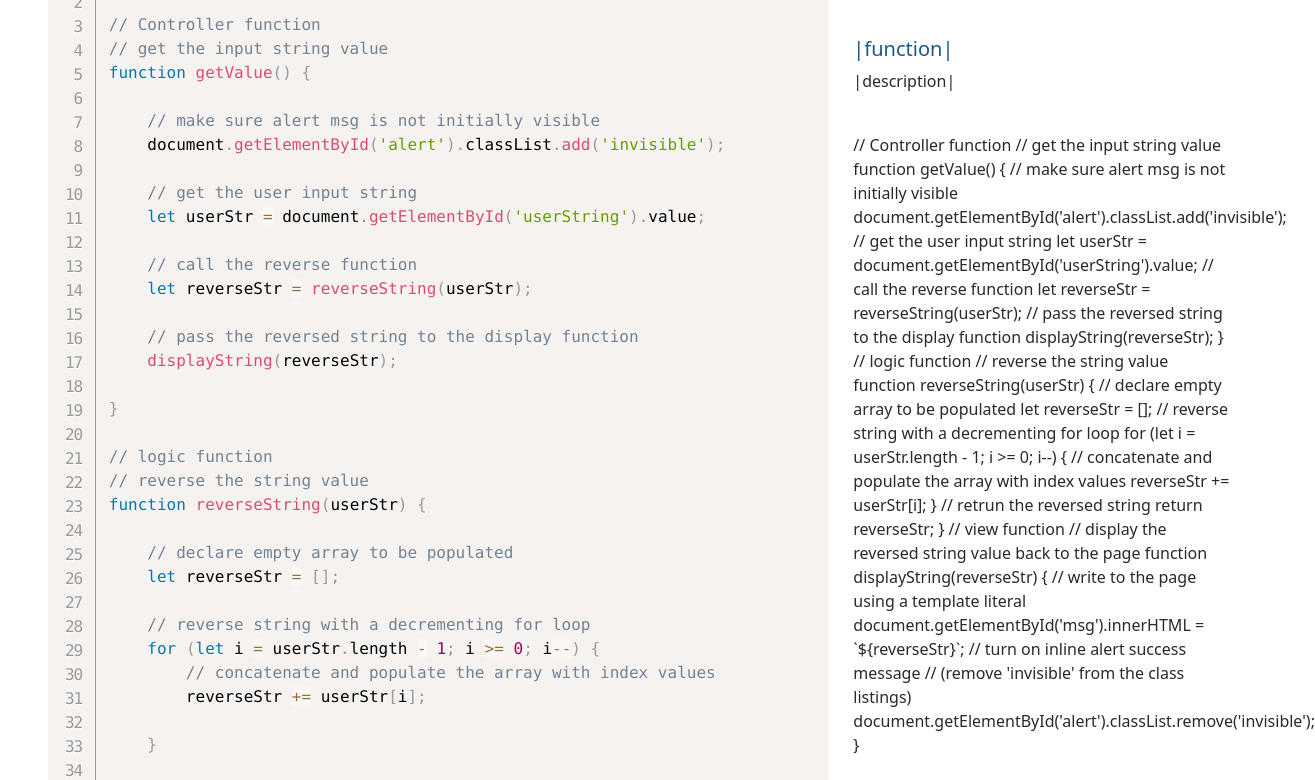
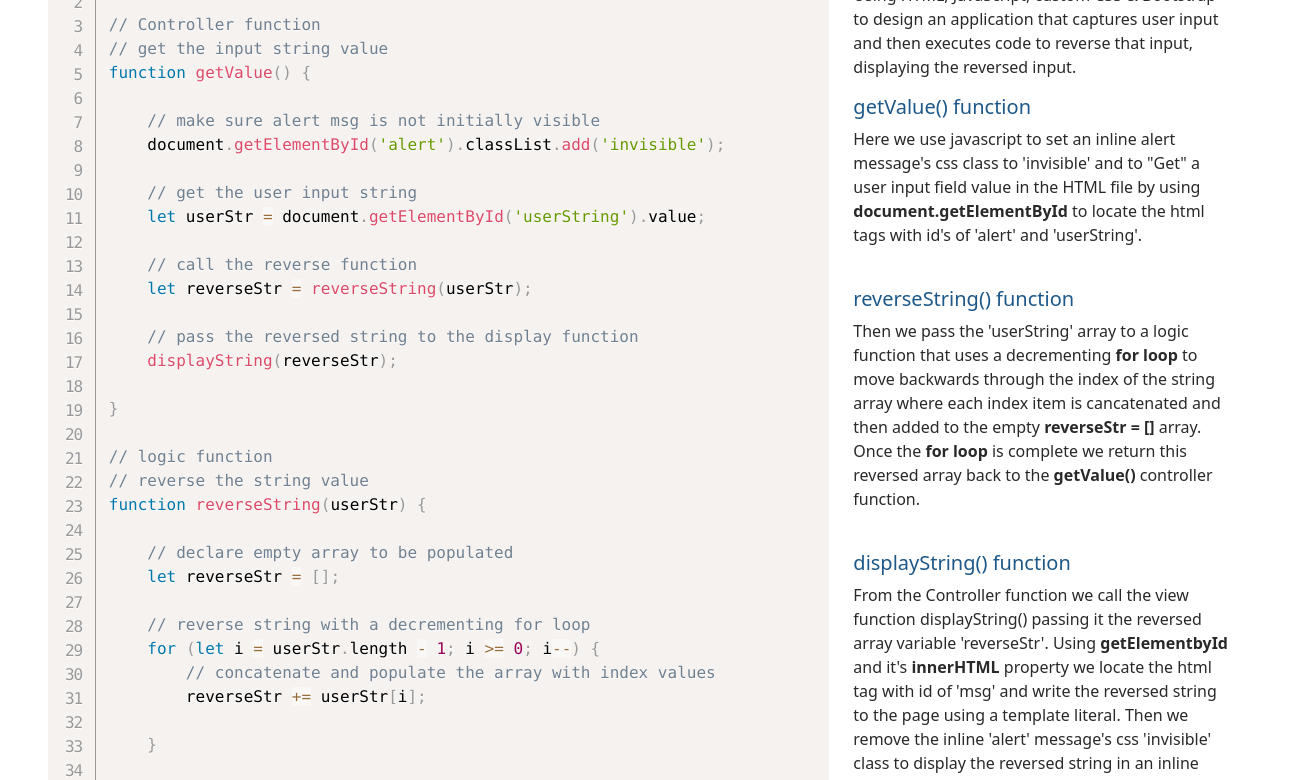
Before and after one commit to Hamberfim/jsReverse, a plain HTML site: page code.html in a window 1280 px wide. Shown: the part 178-958 px from the top of the page, 1315 px wide, since content can reach past the window. Drawn offline with nearby package versions, Linux system fonts and the light colour scheme.

Commit message:
finished code description

```diff
--- a/code.html
+++ b/code.html
@@ -41,7 +41,8 @@
                         <a class="nav-link active" aria-current="page" href="code.html">The Code</a>
                     </li>
                     <li class="nav-item">
-                        <a class="nav-link" target="_blank" href="https://github.com/Hamberfim/jsReverse">Project Git Repo</a>
+                        <a class="nav-link" target="_blank" href="https://github.com/Hamberfim/jsReverse">Project Git
+                            Repo</a>
                     </li>
                 </ul>
             </div>
@@ -113,61 +114,32 @@
                 </div>
                 <div class="col-md-4">
                     <!-- Code Description -->
-                    <h5>|function|</h5>
-                    <p>|description|</p>
+                    <h3 class="fw-bold">JS Reverse</h3>
+                    <p>Using HTML, JavaScript, custom CSS & Bootstrap to design an application that captures user input
+                        and then executes code to reverse that input, displaying the reversed input.</p>
+                    <h5>getValue() function </h5>
+                    <p>Here we use javascript to set an inline alert message's css class to 'invisible' and to "Get" a
+                        user input field value in the HTML file by using
+                        <span class="fw-bold">document.getElementById</span>
+                        to locate the html tags with id's of 'alert' and 'userString'.</p>
                     <br>
-                    <h5>|function|</h5>
-                    <p>|description|</p>
+                    <h5>reverseString() function </h5>
+                    <p>Then we pass the 'userString' array to a logic function that uses a decrementing <span
+                            class="fw-bold">for loop</span> to move
+                        backwards through the index of the string array where each index item is cancatenated and then
+                        added to the
+                        empty <span class="fw-bold">reverseStr = []</span> array. Once the <span class="fw-bold">for
+                            loop</span> is complete we
+                        return this reversed array
+                        back to the <span class="fw-bold">getValue()</span> controller function.</p>
                     <br>
-                    // Controller function
-                    // get the input string value
-                    function getValue() {
-
-                        // make sure alert msg is not initially visible
-                        document.getElementById('alert').classList.add('invisible');
-
-                        // get the user input string
-                        let userStr = document.getElementById('userString').value;
-
-                        // call the reverse function
-                        let reverseStr = reverseString(userStr);
-
-                        // pass the reversed string to the display function
-                        displayString(reverseStr);
-
-                    }
-
-                    // logic function
-                    // reverse the string value
-                    function reverseString(userStr) {
-
-                        // declare empty array to be populated
-                        let reverseStr = [];
-
-                        // reverse string with a decrementing for loop
-                        for (let i = userStr.length - 1; i >= 0; i--) {
-                            // concatenate and populate the array with index values
-                            reverseStr += userStr[i];
-
-                        }
-
-                        // retrun the reversed string
-                        return reverseStr;
-
-                    }
-
-                    // view function
-                    // display the reversed string value back to the page
-                    function displayString(reverseStr) {
-
-                        // write to the page using a template literal
-                        document.getElementById('msg').innerHTML = `${reverseStr}`;
-
-                        // turn on inline alert success message
-                        // (remove 'invisible' from the class listings)
-                        document.getElementById('alert').classList.remove('invisible');
-
-                    }
+                    <h5>displayString() function </h5>
+                    <p>From the Controller function we call the view function displayString() passing it the reversed
+                        array variable 'reverseStr'. Using <span class="fw-bold">getElementbyId</span> and it's <span
+                            class="fw-bold">innerHTML</span>
+                        property we locate the html tag with id of 'msg' and write the reversed string to the page using
+                        a template literal. Then we remove the inline 'alert' message's css 'invisible' class to display
+                        the reversed string in an inline alert success message.</p>
                 </div>
             </div>
         </div>
```
